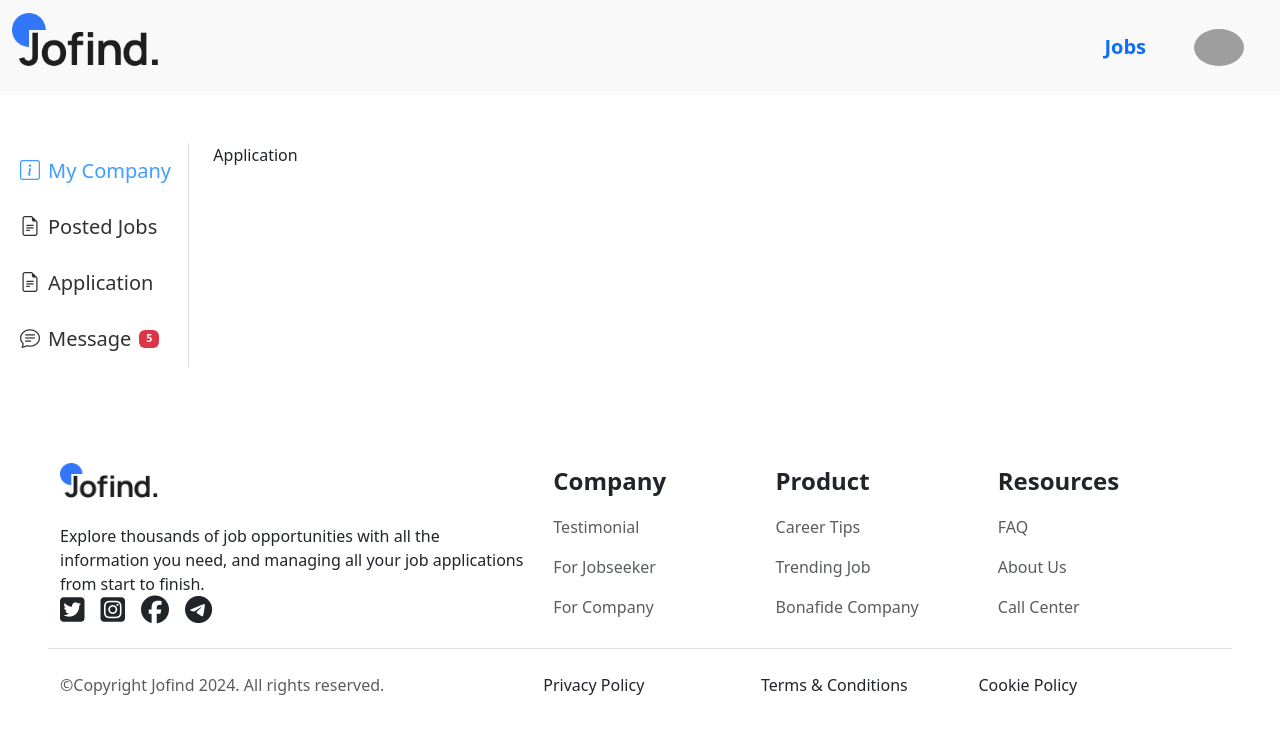
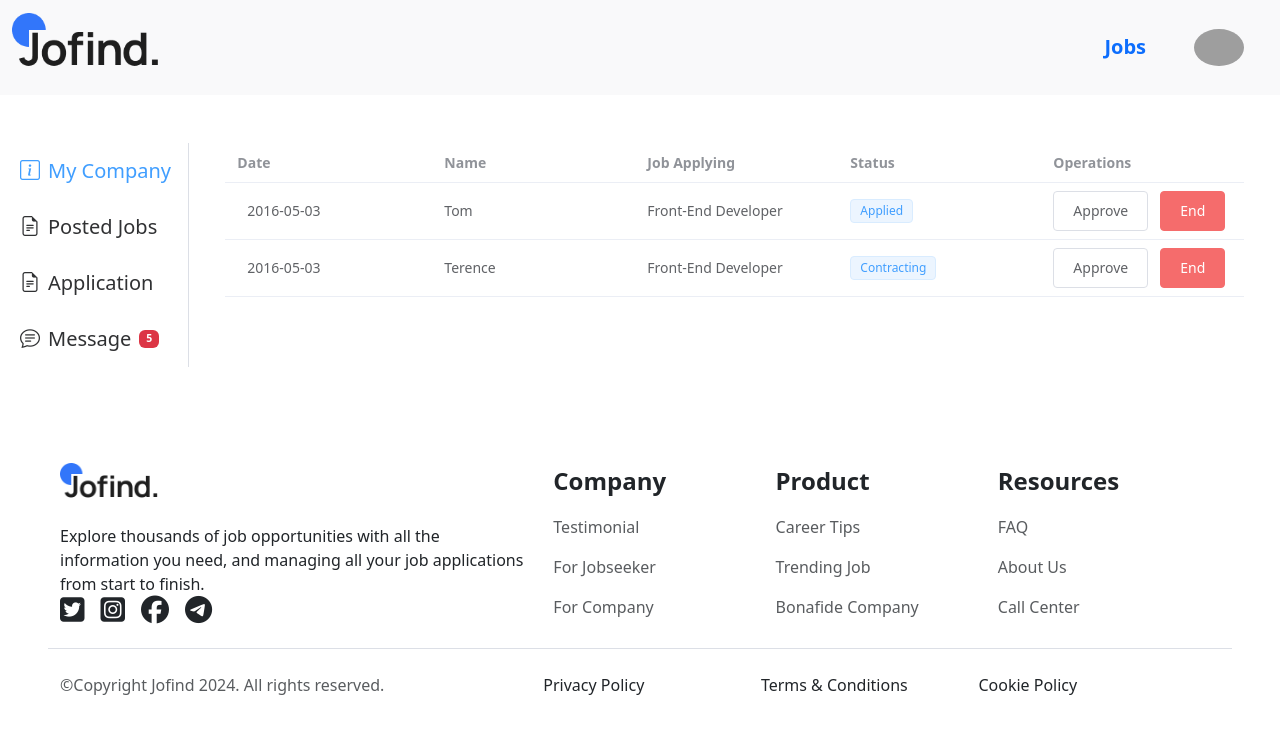
Before and after one commit to terenzzzz/Jofind, a Vue app: page /dashboard/application in a window 1280 px wide. Shown: the top 734 px of the page. Built offline with nearby package versions, Linux system fonts and the light colour scheme; grey boxes are pictures that could not be loaded; what vue3-country-region-select would draw is missing.

Commit message:
company dashboard

```diff
--- a/components.d.ts
+++ b/components.d.ts
@@ -13,6 +13,7 @@ declare module 'vue' {
     ChatBubble: typeof import('./src/components/profile/ChatBubble.vue')['default']
     ChatUserCard: typeof import('./src/components/profile/ChatUserCard.vue')['default']
     EducationCard: typeof import('./src/components/resume/EducationCard.vue')['default']
+    ElButton: typeof import('element-plus/es')['ElButton']
     ElCarousel: typeof import('element-plus/es')['ElCarousel']
     ElCarouselItem: typeof import('element-plus/es')['ElCarouselItem']
     ElCascader: typeof import('element-plus/es')['ElCascader']
@@ -24,6 +25,7 @@ declare module 'vue' {
     ElMenuItem: typeof import('element-plus/es')['ElMenuItem']
     ElMenuItemGroup: typeof import('element-plus/es')['ElMenuItemGroup']
     ElOption: typeof import('element-plus/es')['ElOption']
+    ElPopover: typeof import('element-plus/es')['ElPopover']
     ElRadioButton: typeof import('element-plus/es')['ElRadioButton']
     ElRadioGroup: typeof import('element-plus/es')['ElRadioGroup']
     ElRow: typeof import('element-plus/es')['ElRow']
@@ -31,6 +33,9 @@ declare module 'vue' {
     ElStep: typeof import('element-plus/es')['ElStep']
     ElSteps: typeof import('element-plus/es')['ElSteps']
     ElSubMenu: typeof import('element-plus/es')['ElSubMenu']
+    ElTable: typeof import('element-plus/es')['ElTable']
+    ElTableColumn: typeof import('element-plus/es')['ElTableColumn']
+    ElTag: typeof import('element-plus/es')['ElTag']
     JobCard: typeof import('./src/components/JobCard.vue')['default']
     JobExperienceCard: typeof import('./src/components/resume/JobExperienceCard.vue')['default']
     LanguageCard: typeof import('./src/components/resume/LanguageCard.vue')['default']
--- a/src/views/company/ApplicationView.vue
+++ b/src/views/company/ApplicationView.vue
@@ -1,11 +1,61 @@
 
 
 <template>
-Application
+  <div class="container">
+    <el-table :data="tableData" style="width: 100%">
+      <el-table-column label="Date">
+        <template #default="scope">
+          <span style="margin-left: 10px">{{ scope.row.date }}</span>
+        </template>
+      </el-table-column>
+      <el-table-column prop="name" label="Name" />
+      <el-table-column label="Job Applying" >
+        <template #default="scope">
+          <a>{{ scope.row.job }}</a>
+        </template>
+      </el-table-column>
+      <el-table-column label="Status" >
+        <template #default="scope">
+          <el-tag>{{ scope.row.status }}</el-tag>
+        </template>
+      </el-table-column>
+      <el-table-column label="Operations">
+        <template #default="scope">
+          <el-button size="large" @click="handleEdit(scope.$index, scope.row)">
+            Approve
+          </el-button>
+          <el-button
+            size="large"
+            type="danger"
+            @click="handleDelete(scope.$index, scope.row)"
+          >
+            End
+          </el-button>
+        </template>
+      </el-table-column>
+    </el-table>
+  </div>
 </template>
 
 <script setup lang="ts">
+const handleClick = () => {
+  console.log('click')
+}
 
+const tableData = [
+  {
+    date: '2016-05-03',
+    name: 'Tom',
+    job: 'Front-End Developer',
+    status: 'Applied',
+  },
+  {
+    date: '2016-05-03',
+    name: 'Terence',
+    job: 'Front-End Developer',
+    status: 'Contracting',
+  },
+]
 </script>
 
 <style scoped lang="css">
--- a/src/views/company/DashboardView.vue
+++ b/src/views/company/DashboardView.vue
@@ -16,13 +16,13 @@
           </el-menu-item>
         </router-link>
         <router-link to="/dashboard/application">
-          <el-menu-item index="2">
+          <el-menu-item index="3">
             <i class="bi bi-file-earmark-text me-2 fs-5"></i>
             <span class="fs-5">Application</span>
           </el-menu-item>
         </router-link>
         <router-link to="/dashboard/message" class="d-flex align-items-center w-100">
-          <el-menu-item index="3" class="w-100">
+          <el-menu-item index="4" class="w-100">
             <i class="bi bi-chat-text me-2 fs-5"></i>
             <span class="fs-5 po">Message</span>
             <span class="badge text-bg-danger ms-2">5</span>
--- a/src/views/company/PostedJobView.vue
+++ b/src/views/company/PostedJobView.vue
@@ -1,13 +1,26 @@
 
 
 <template>
-  <div>Posted Job</div>
+  <div class="container">
+    <div class="d-flex justify-content-end">
+      <button class="btn btn-outline-primary">Post a new job</button>
+    </div>
+
+    <div class="row g-4 d-flex flex-wrap mt-3">
+      <div class="col-4 flex-fill" v-for="(job,index) in jobs" :key="index">
+        <JobCard  :job="job" class="h-100"></JobCard>
+      </div>
+    </div>
+  </div>
 </template>
 
 <script setup lang="ts">
 
+import JobCard from '@/components/JobCard.vue'
+import { jobs } from '@/mock/jobs'
 </script>
 
 <style scoped lang="css">
 
+
 </style>
```
